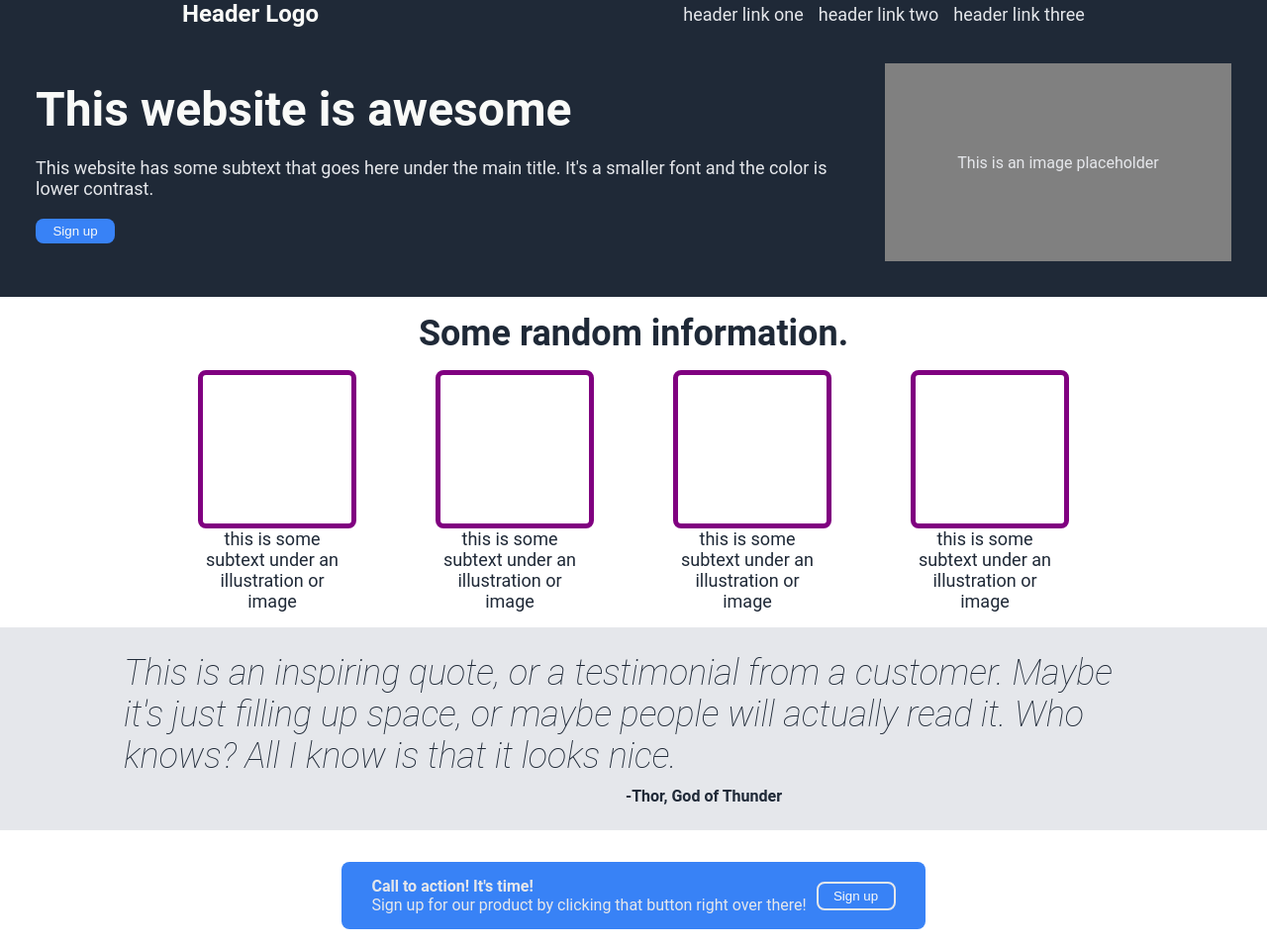
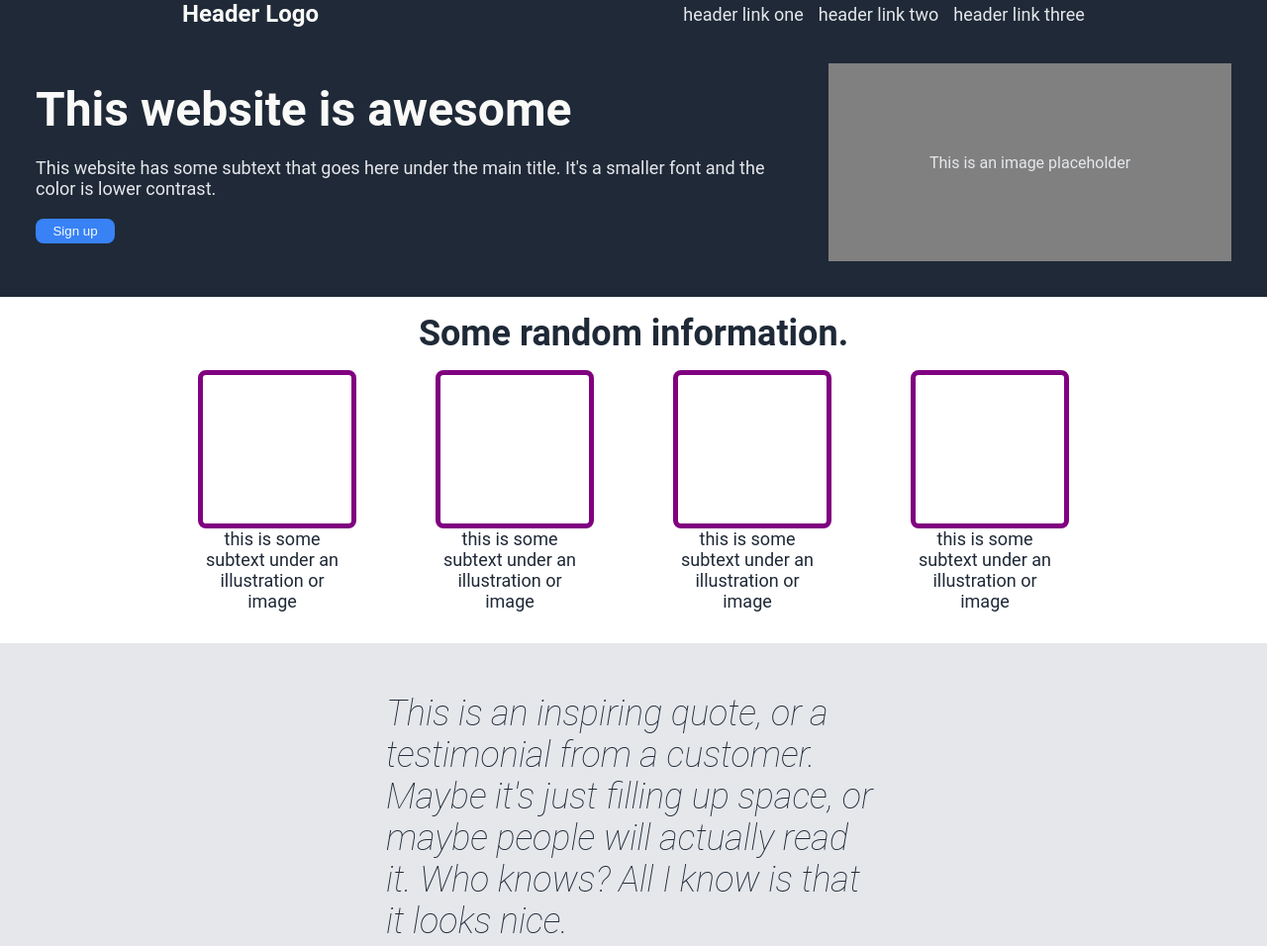
Before and after one commit to rimoomey/landing-page, a plain HTML site: page index.html in a window 1280 px wide. Shown: the top 956 px of the page at 99% size. Drawn offline with Linux system fonts and the light colour scheme.

Commit message:
Restore quote-box to manage width.

```diff
--- a/index.html
+++ b/index.html
@@ -59,7 +59,10 @@
             </div>
         </div>
         <div class="section three">
-            <em>This is an inspiring quote, or a testimonial from a customer. Maybe it's just filling up space, or maybe people will actually read it. Who knows? All I know is that it looks nice.</em>
+            <div class="quote-box">
+                <em>This is an inspiring quote, or a testimonial from a customer. Maybe it's just filling up space, or maybe people will actually read it. Who knows? All I know is that it looks nice.</em>
+            </div>
+
             <div class="citation">-Thor, God of Thunder</div>
         </div>
         <div class="section four">
--- a/style.css
+++ b/style.css
@@ -48,7 +48,7 @@ a {
 .section {
     height: max-content;
     display: flex;
-    flex: 1 0 auto;
+    flex: 1;
     flex-direction: row;
     padding: 16px;
 }
@@ -71,7 +71,7 @@ a {
 
 .right-one {
     height: 200px;
-    width: 400px;
+    width: 500px;
     line-height: 200px;
     text-align: center;
     background-color: grey;
@@ -112,7 +112,7 @@ button {
     flex-direction: column;
     justify-content: top;
     align-items: center;
-    padding-top: 16px;
+    padding: 16px 0px 32px 0px;
     gap: 16px;
 }
 
@@ -149,8 +149,12 @@ button {
     flex-direction: column;
     justify-content: center;
     align-items: center;
-    padding: 25px 125px 25px 125px;
+    padding: 50px;
     gap: 10px;
+}
+
+.quote-box {
+    width: 500px;
 }
 
 em {
@@ -172,7 +176,7 @@ em {
 .four {
     display: flex;
     flex-direction: row;
-    padding: 32px;
+    padding: 75px;
     justify-content: center;
     align-items: center;
 }
```
